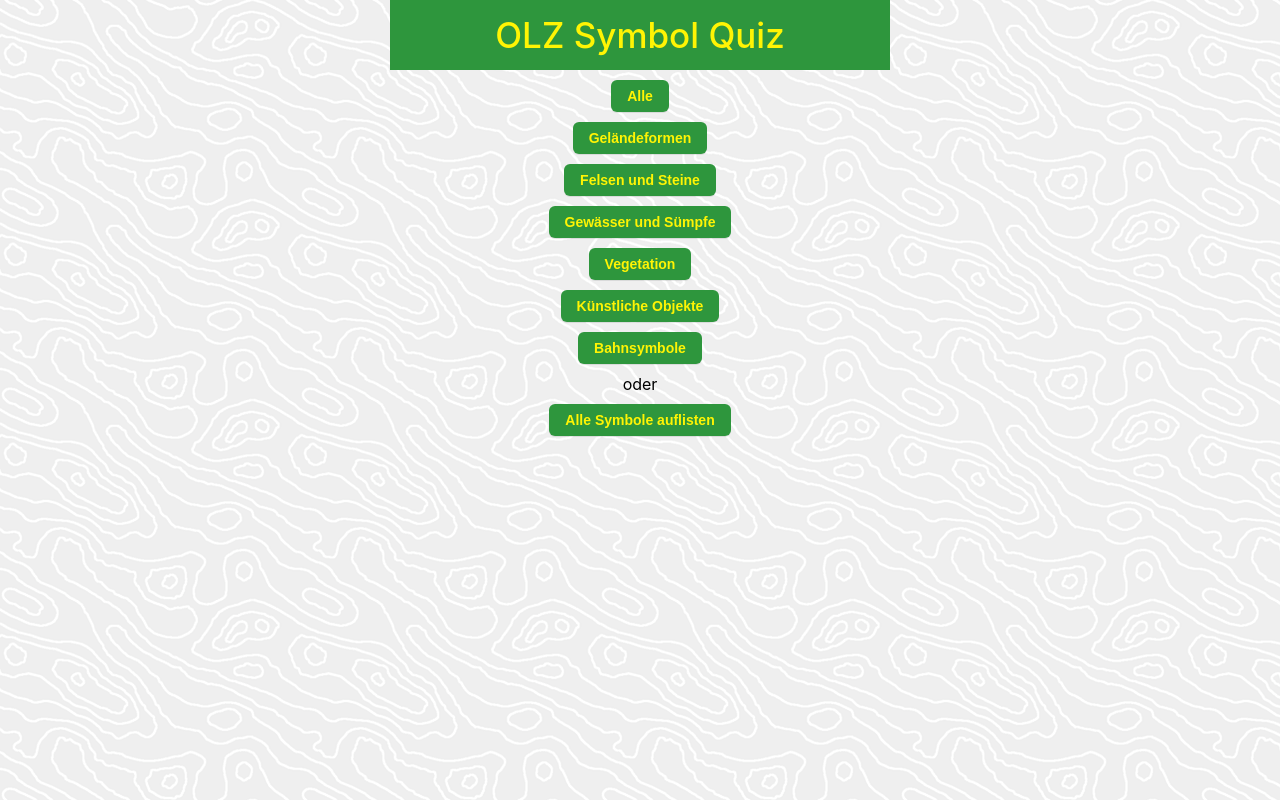
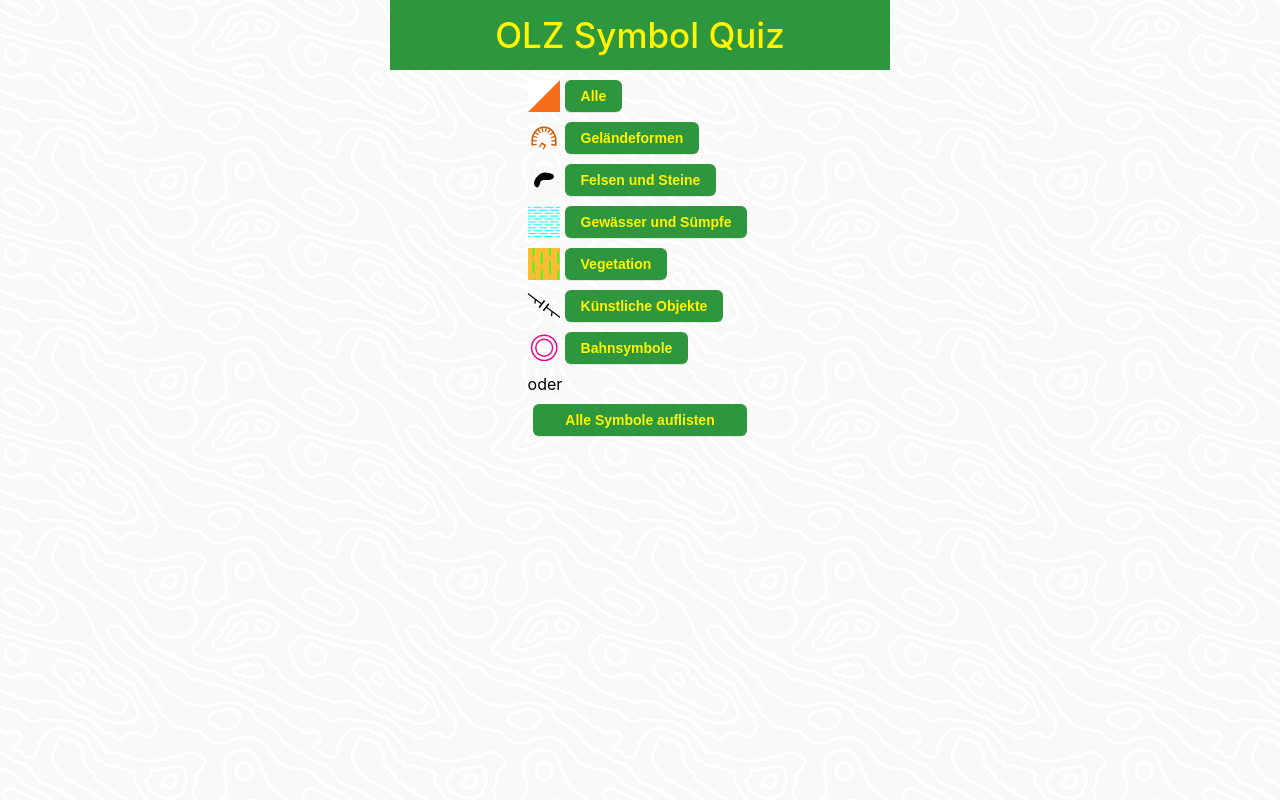
Before and after one commit to N3XT191/olz-symbol-quiz, a React (Create React App) app: page / in a window 1280 px wide. Built offline with nearby package versions, Linux system fonts and the light colour scheme.

Commit message:
menu icons

```diff
--- a/src/App.tsx
+++ b/src/App.tsx
@@ -3,13 +3,13 @@ import Quiz from "./Quiz";
 import ShowAll from "./ShowAll";
 
 const buttonTexts = [
-	"Alle",
-	"Geländeformen",
-	"Felsen und Steine",
-	"Gewässer und Sümpfe",
-	"Vegetation",
-	"Künstliche Objekte",
-	"Bahnsymbole",
+	{ text: "Alle", icon: 0 },
+	{ text: "Geländeformen", icon: 104 },
+	{ text: "Felsen und Steine", icon: 206 },
+	{ text: "Gewässer und Sümpfe", icon: 310 },
+	{ text: "Vegetation", icon: 414 },
+	{ text: "Künstliche Objekte", icon: 519 },
+	{ text: "Bahnsymbole", icon: 706 },
 ];
 
 function App() {
@@ -69,11 +69,22 @@ function App() {
 						display: "flex",
 						flexDirection: "column",
 						justifyContent: "center",
-						alignItems: "center",
 					}}
 				>
 					{buttonTexts.map((s, i) => (
-						<Button onClick={() => setCategory(i - 1)}>{s}</Button>
+						<div style={{ display: "flex" }}>
+							<img
+								alt="test"
+								src={
+									s.icon
+										? "/drawable/symbol_" + s.icon + "_.xml.svg"
+										: "/flag.png"
+								}
+								width={32}
+								height={32}
+							/>
+							<Button onClick={() => setCategory(i - 1)}>{s.text}</Button>
+						</div>
 					))}
 					<div style={{ marginBottom: 10 }}>oder</div>
 
--- a/src/Button.tsx
+++ b/src/Button.tsx
@@ -32,6 +32,7 @@ const Button = (props: React.PropsWithChildren<Props>) => (
 			marginBottom: 10,
 			marginRight: 5,
 			marginLeft: 5,
+			marginTop: 0,
 			WebkitAppearance: "none",
 			WebkitBorderRadius: 6,
 		}}
```
Also changed, not shown: public/flag.png (added), src/background.png.
